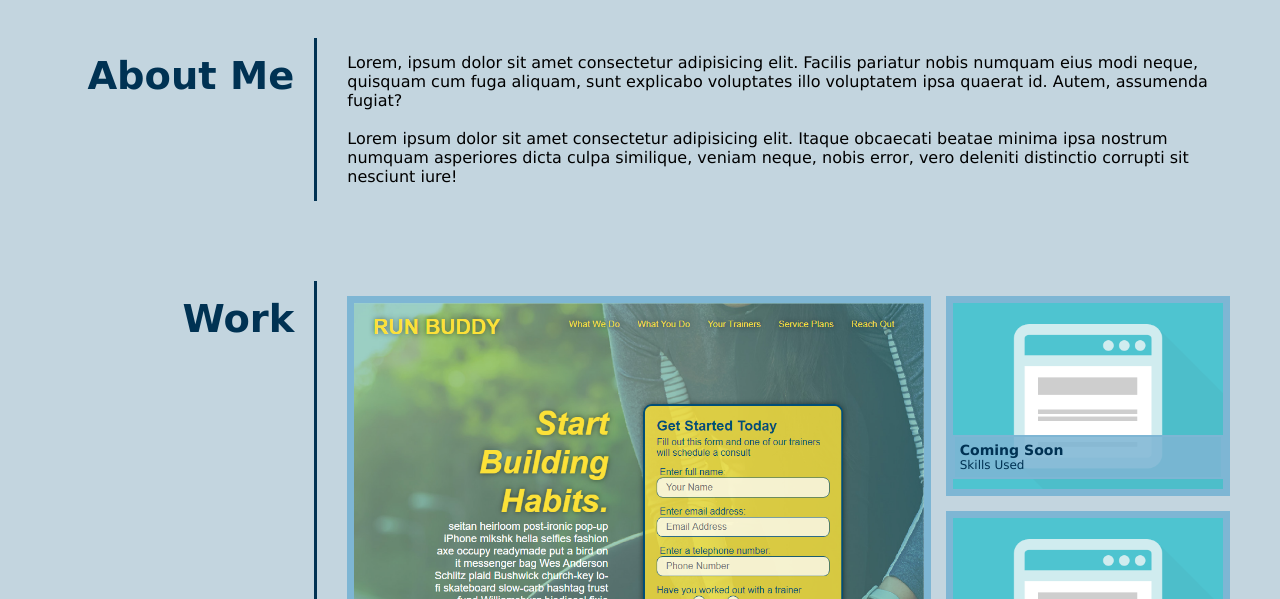
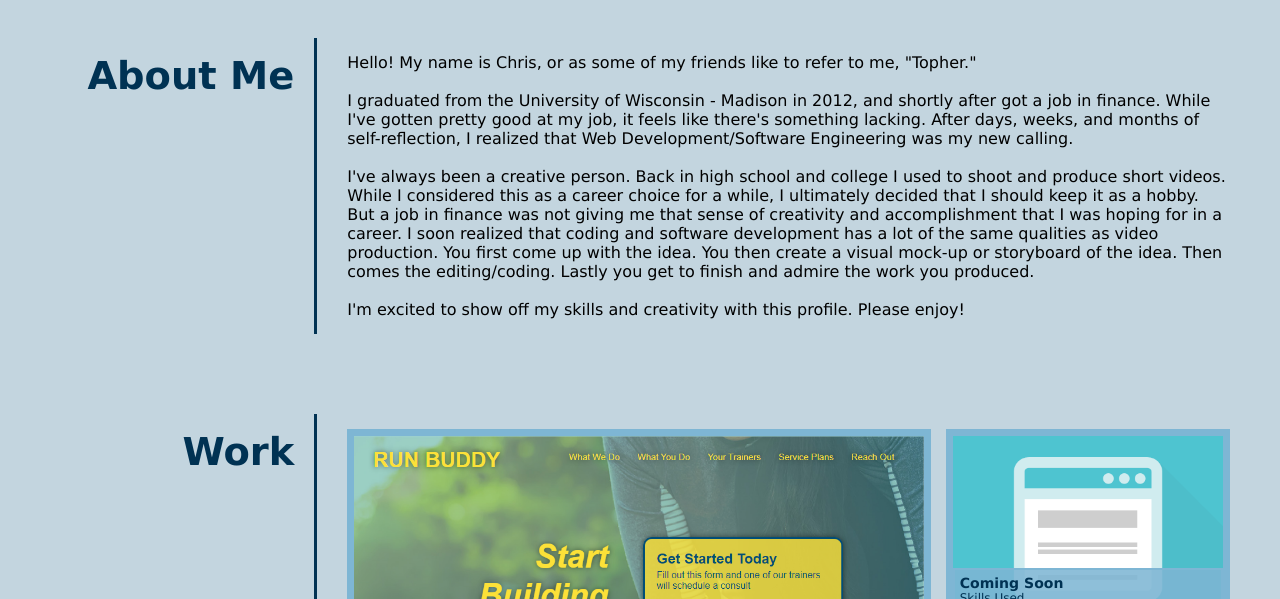
Before and after one commit to chriswein12/Profile, a plain HTML site: page index.html in a window 1280 px wide. Shown: the part 501-1100 px from the top of the page. Drawn offline with Linux system fonts and the light colour scheme.

Commit message:
updated placeholder text in html and completed the README for the project.

```diff
--- a/assets/css/style.css
+++ b/assets/css/style.css
@@ -238,6 +238,7 @@ header nav ul li a:hover {
         margin: 15px 30px;
         padding: 0;
         border-left: 0;
+        color: var(--dark-blue);
     }
 
     .work-grid-container {
--- a/index.html
+++ b/index.html
@@ -49,9 +49,13 @@
                     <h2>About Me</h2>
                 </div>
                 <div class="about-me-text">
-                    <p>Lorem, ipsum dolor sit amet consectetur adipisicing elit. Facilis pariatur nobis numquam eius modi neque, quisquam cum fuga aliquam, sunt explicabo voluptates illo voluptatem ipsa quaerat id. Autem, assumenda fugiat?</p>
+                    <p>Hello! My name is Chris, or as some of my friends like to refer to me, "Topher." </p>
                     <br/>
-                    <p>Lorem ipsum dolor sit amet consectetur adipisicing elit. Itaque obcaecati beatae minima ipsa nostrum numquam asperiores dicta culpa similique, veniam neque, nobis error, vero deleniti distinctio corrupti sit nesciunt iure!</p>
+                    <p>I graduated from the University of Wisconsin - Madison in 2012, and shortly after got a job in finance. While I've gotten pretty good at my job, it feels like there's something lacking. After days, weeks, and months of self-reflection, I realized that Web Development/Software Engineering was my new calling.</p>
+                    <br/>
+                    <p>I've always been a creative person. Back in high school and college I used to shoot and produce short videos. While I considered this as a career choice for a while, I ultimately decided that I should keep it as a hobby. But a job in finance was not giving me that sense of creativity and accomplishment that I was hoping for in a career. I soon realized that coding and software development has a lot of the same qualities as video production. You first come up with the idea. You then create a visual mock-up or storyboard of the idea. Then comes the editing/coding. Lastly you get to finish and admire the work you produced. </p>
+                    <br/>
+                    <p>I'm excited to show off my skills and creativity with this profile. Please enjoy!</p>
                 </div>
             </section>
             <!-- End About Me -->
```
Also changed, not shown: assets/images/chriswein12.github.io_Profile_mobile.png (added), assets/images/chriswein12.github.io_Profile_tablet.png (added), 2 other files.
